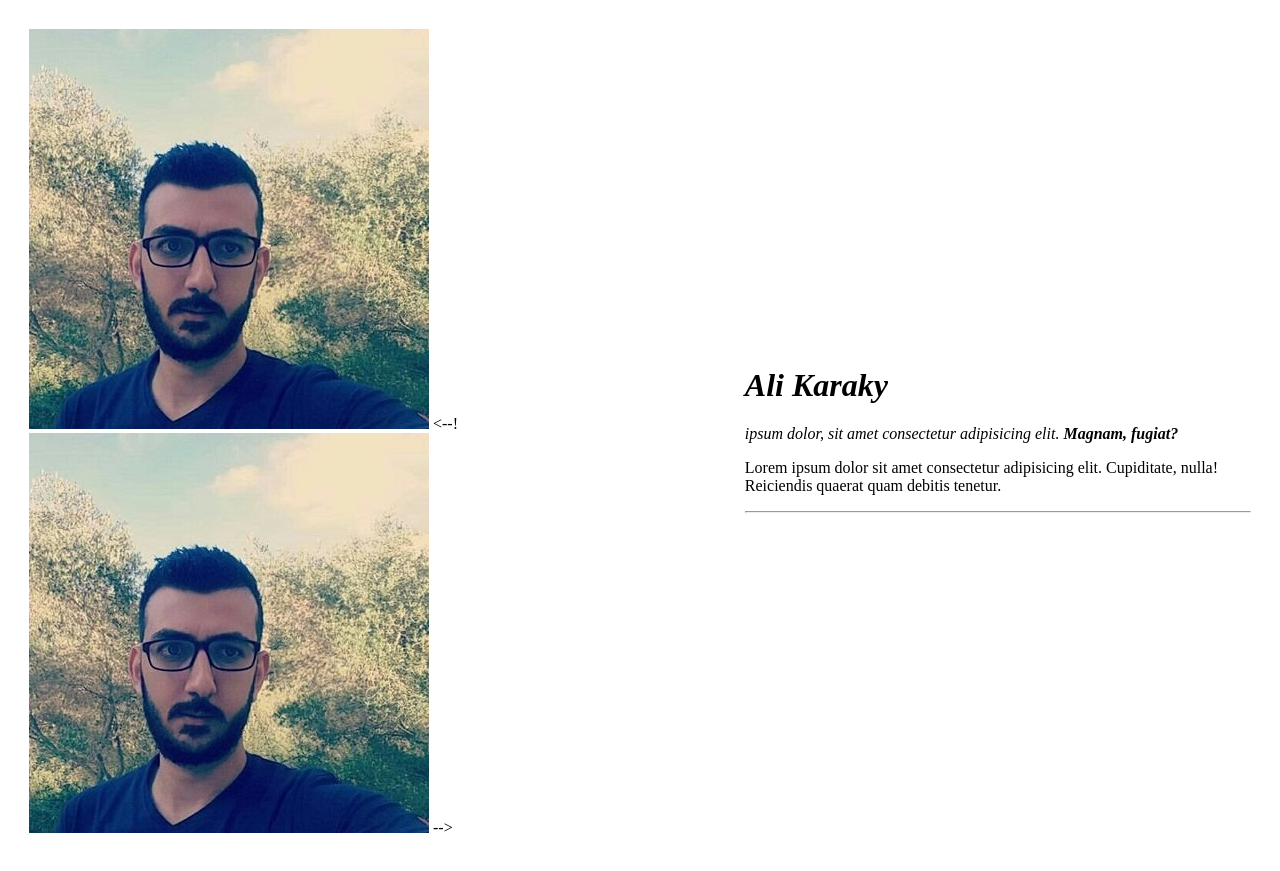
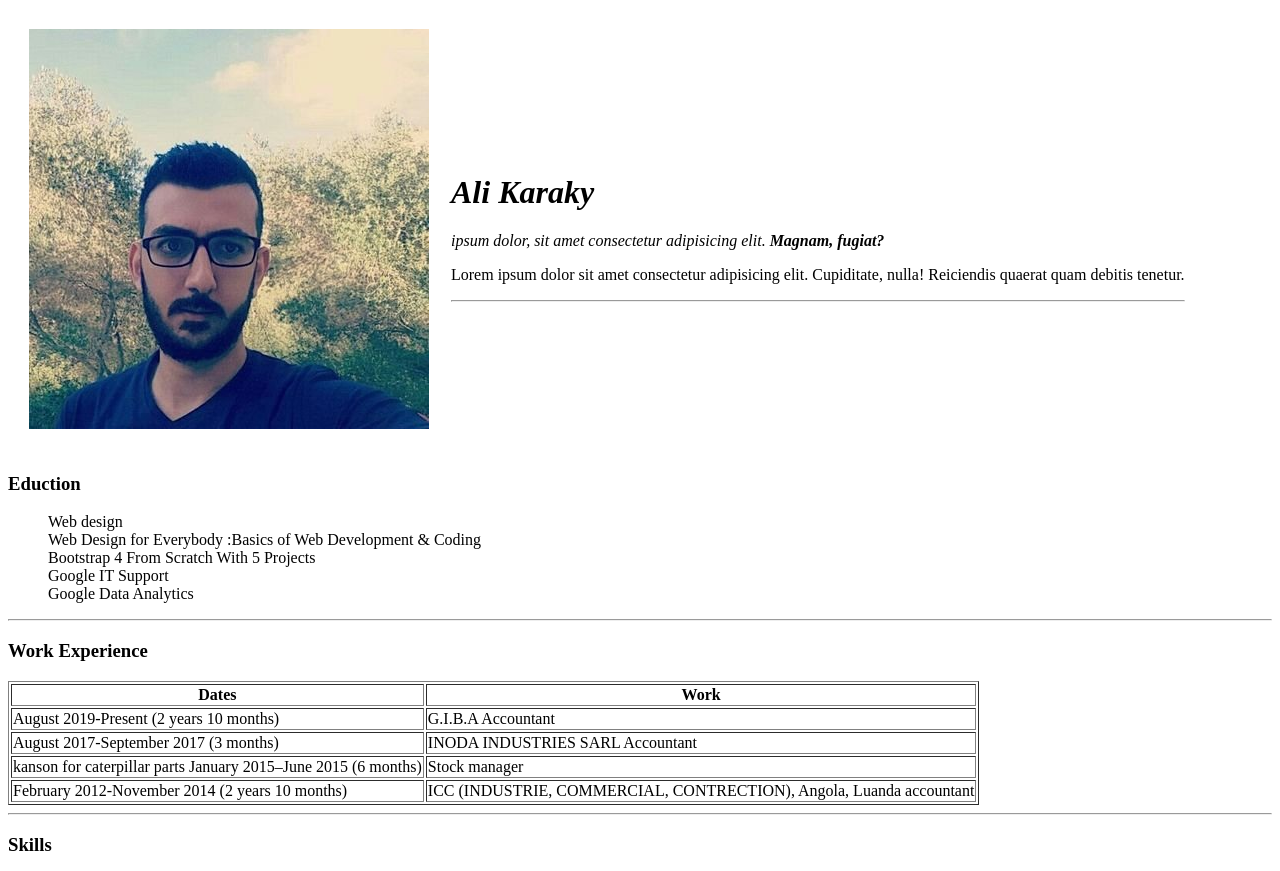
Before and after one commit to alikaraky89/CV, a plain HTML site: page index.html in a window 1280 px wide. Shown: the top 871 px of the page. Drawn offline with Linux system fonts and the light colour scheme.

Commit message:
Update index.html

```diff
--- a/index.html
+++ b/index.html
@@ -12,7 +12,6 @@
       <tr>
         <td>
           <img src="/img/profile.jpg" alt="Ali Karaky" />
-          <--! <img src="/img/profile.jpg" alt="Ali Karaky" />       -->
 
         </td>
         <td>
```
